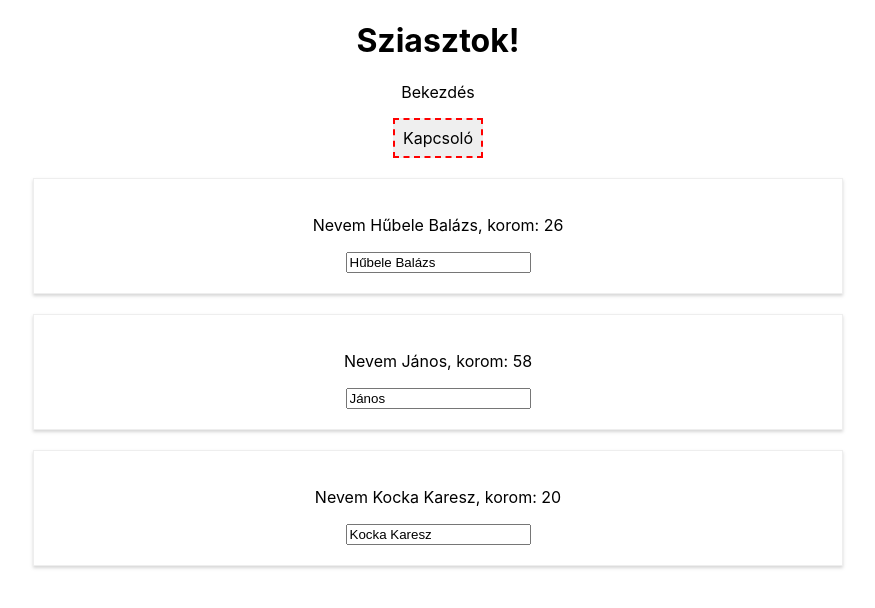
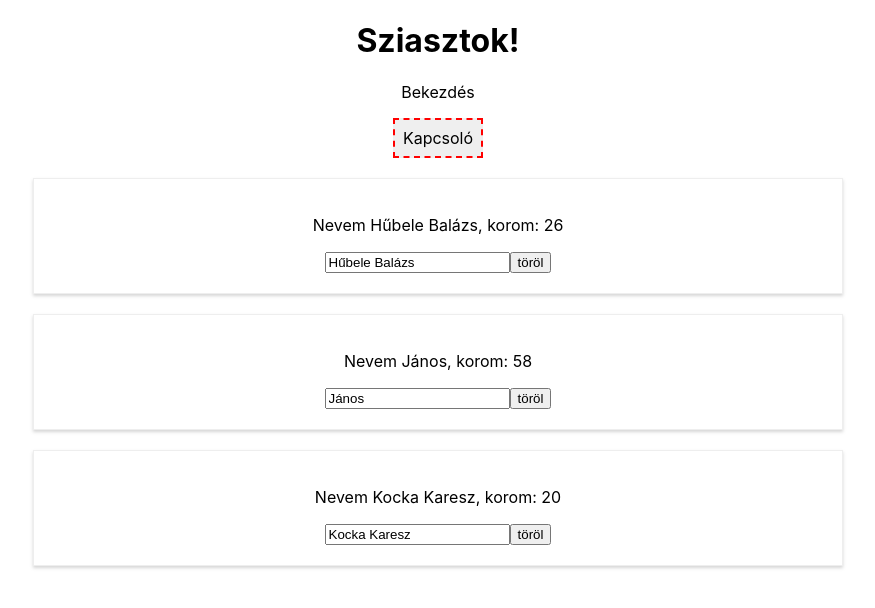
Before and after one commit to sumegizoltan73/react-training, a React (Create React App) app in the folder my-react/: page / in a window 1280 px wide. Shown: the top 608 px of the page, without its empty margins (202-1077 px from the left). Built offline with nearby package versions, Linux system fonts and the light colour scheme.

Commit message:
Listák és state (Komponens törlése a DOM-ból)

```diff
--- a/my-react/src/App.js
+++ b/my-react/src/App.js
@@ -2,6 +2,7 @@ import React, {Component} from 'react';
 //import React, {useState} from 'react';
 import Person from './Person/Person';
 import './App.css';
+import person from './Person/Person';
 
 
 class App extends Component {
@@ -42,6 +43,12 @@ class App extends Component {
     this.setState({ lathatosag: !lathato });
   }
 
+  personDeleteHandler = (personIndex) => {
+    const persons = this.state.persons;
+    persons.splice(personIndex, 1);
+    this.setState({persons: persons});
+  }
+
   render() {
     const stilus = {
       backgroundColor: '#efefef',
@@ -57,9 +64,9 @@ class App extends Component {
       persons = (
         <div>
           {
-            this.state.persons.map(person => {
+            this.state.persons.map((person, index) => {
               return(
-                <Person name={person.name} age={person.age} />
+                <Person name={person.name} age={person.age} delete={() => this.personDeleteHandler(index)} />
               )
             })
           }
--- a/my-react/src/Person/Person.js
+++ b/my-react/src/Person/Person.js
@@ -7,6 +7,7 @@ const person = (props) => {
             <p onClick={props.click}>Nevem {props.name}, korom: {props.age}</p>
             <p>{props.children}</p>
             <input type="text" onChange={props.change} value={props.name} />
+            <input type="button" value="töröl" onClick={props.delete} />
         </div>
     );
 };
```
